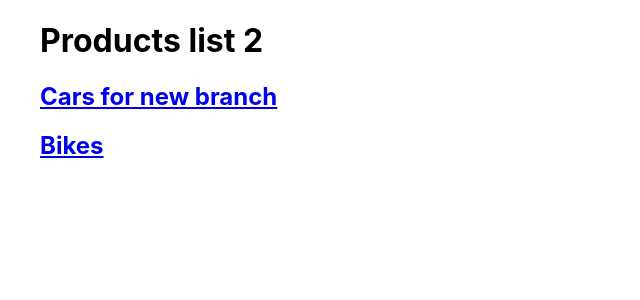
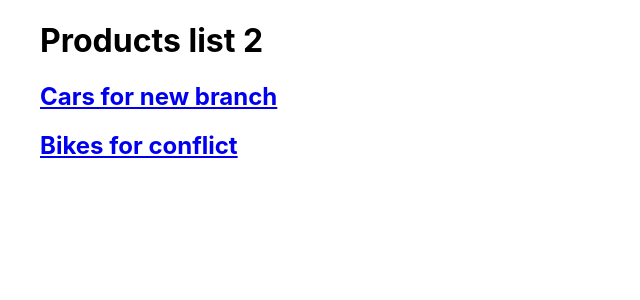
Before and after one commit to sanatjariwala/a, a React (Create React App) app: page /Products in a window 1280 px wide. Shown: the top 300 px of the page, without its empty margins (0-640 px from the left). Built offline with nearby package versions, Linux system fonts and the light colour scheme.

Commit message:
bike changes

```diff
--- a/src/components/Products.js
+++ b/src/components/Products.js
@@ -9,7 +9,7 @@ function Products() {
           <Link to="/Cars/Audi">Cars for new branch</Link>
         </h2>
         <h2>
-          <Link to="/Bikes/Yamaha">Bikes</Link>
+          <Link to="/Bikes/Yamaha">Bikes for conflict</Link>
         </h2>
       </ul>
     </div>
```
